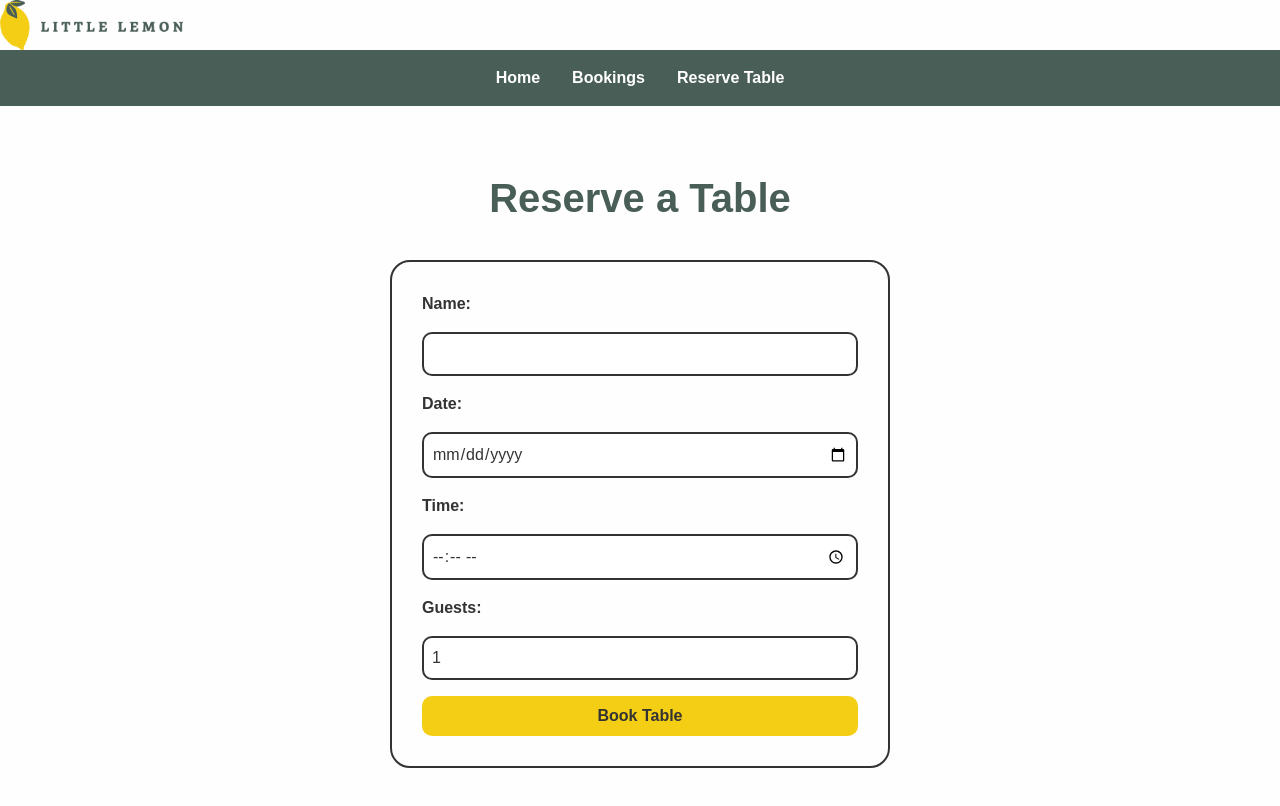
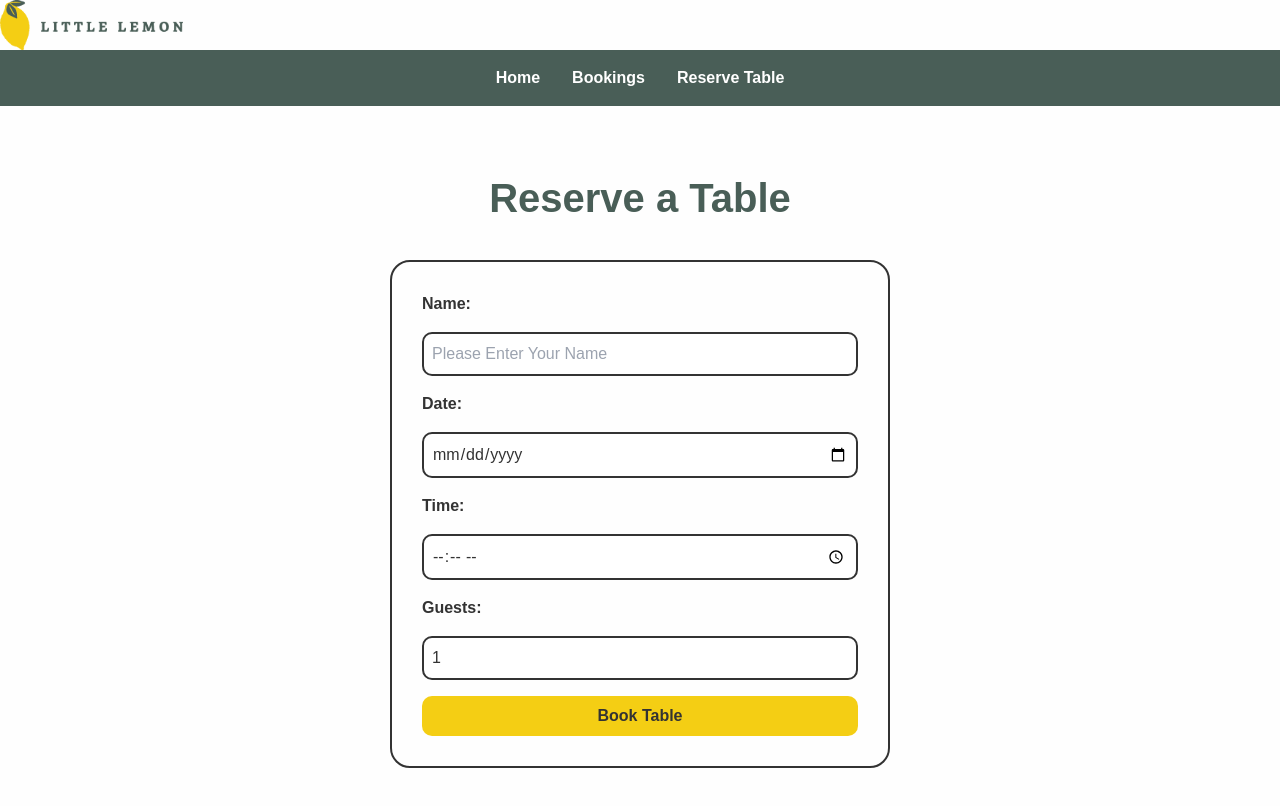
Before and after one commit to Priyankaishwarkatti/little-lemon, a React (Create React App) app: page /reserve in a window 1280 px wide. Shown: the top 806 px of the page. Built offline with nearby package versions, Linux system fonts and the light colour scheme.

Commit message:
Add placeholder

```diff
--- a/src/components/BookingForm.js
+++ b/src/components/BookingForm.js
@@ -28,7 +28,7 @@ function BookingForm({ addBooking }) {
       <h2>Reserve a Table</h2>
       <form onSubmit={handleSubmit}>
         <label>Name:</label>
-        <input type="text" value={name} onChange={(e) => setName(e.target.value)} required />
+        <input type="text" placeholder='Please Enter Your Name' value={name} onChange={(e) => setName(e.target.value)} required />
 
         <label>Date:</label>
         <input type="date" value={date} onChange={(e) => setDate(e.target.value)} required />
```
